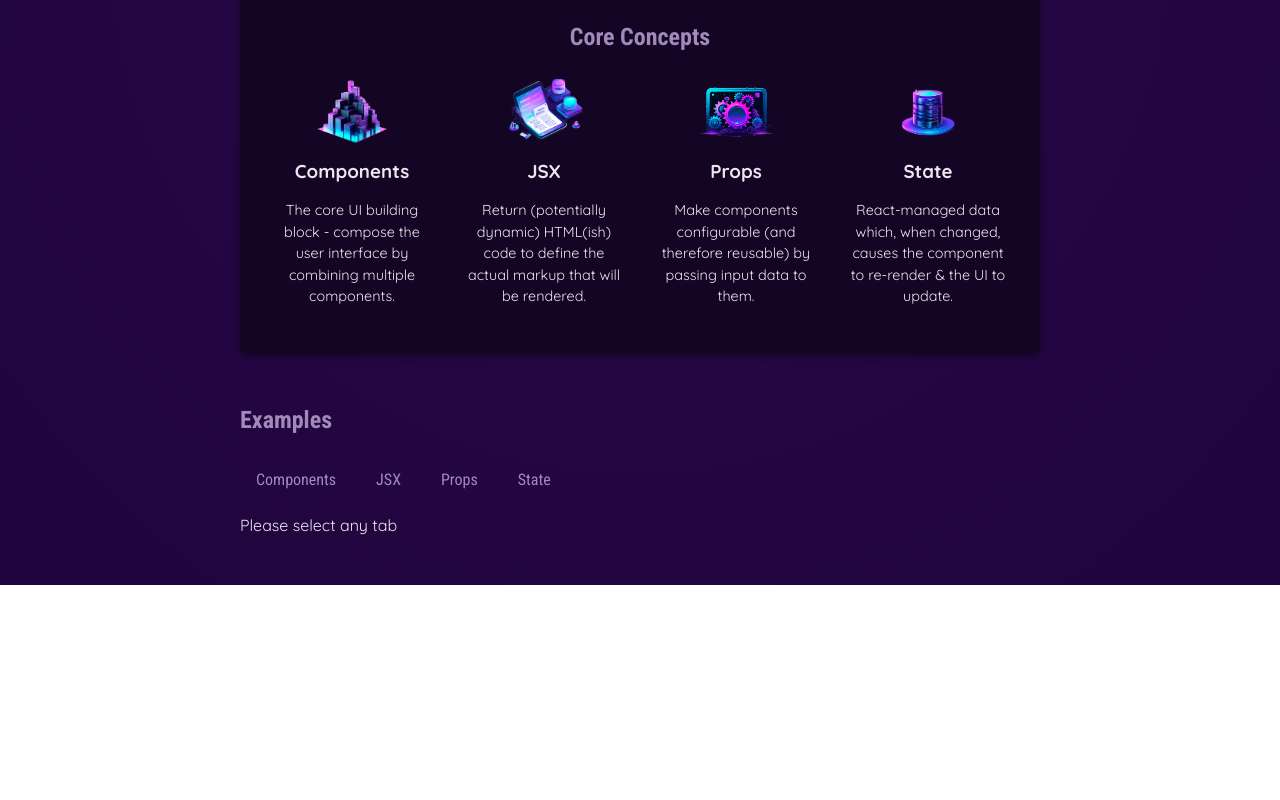
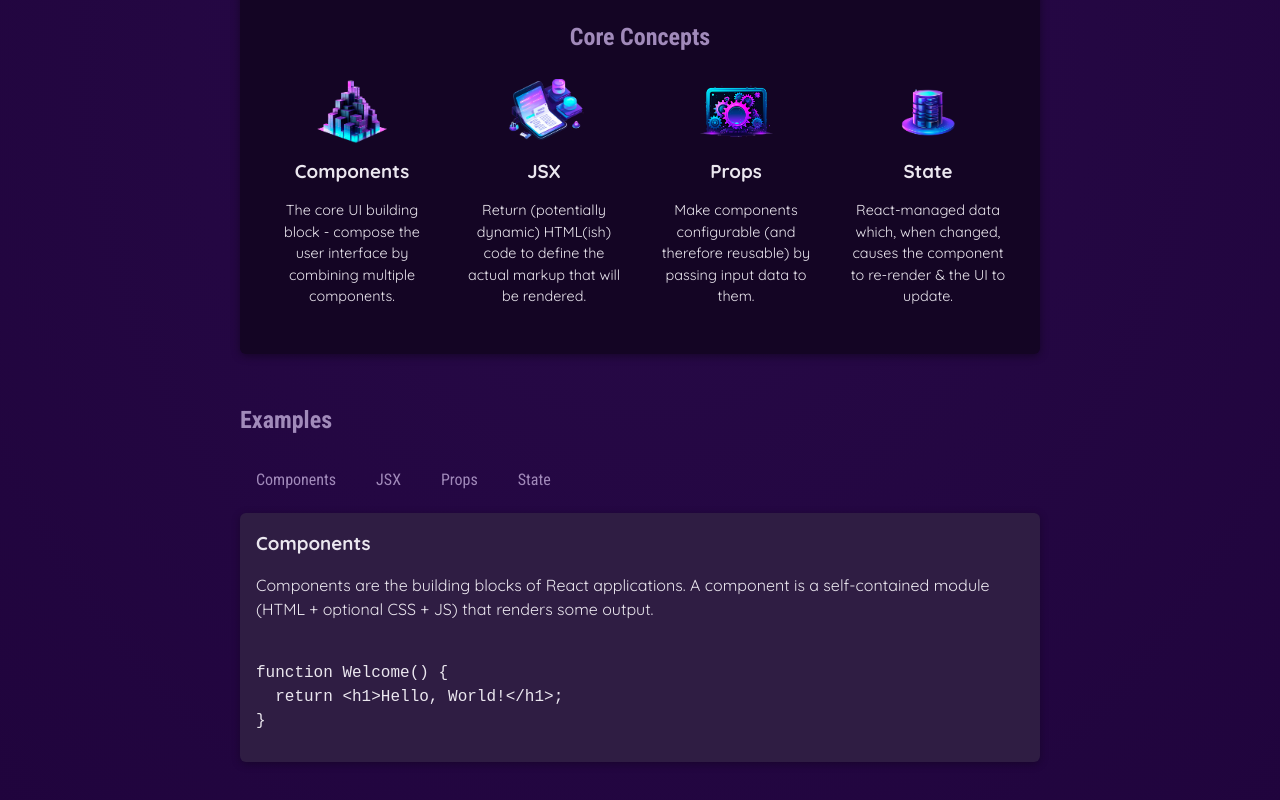
Before and after one commit to gaurav700/React_Essentals, a React (Create React App) app: page / in a window 1280 px wide. Shown: the part 709-1509 px from the top of the page. Before the commit the page ends 1294 px from the top, so only its background shows below. Built offline with nearby package versions, Linux system fonts and the light colour scheme.

Commit message:
implementing a dynamic state usecase

```diff
--- a/src/App2.js
+++ b/src/App2.js
@@ -1,11 +1,12 @@
-import { CORE_CONCEPTS } from "./data.js";
+import { CORE_CONCEPTS, EXAMPLES } from "./data.js";
 import { CoreConcepts } from "./CoreConcepts.js";
 import TabButton from "./TabButton.js";
 import { useState } from "react";
 export function App2() {
-  const [tabContent, setTabContent] = useState("Please select any tab");
+  const [tabContent, setTabContent] = useState(EXAMPLES.components);
+
   function handleSelect(contentType) {
-    setTabContent(contentType);
+    setTabContent(EXAMPLES[contentType]);
   }
   return (
     <div>
@@ -26,14 +27,20 @@
         <section id="examples">
           <h2>Examples</h2>
           <menu>
-            <TabButton onSelect={() => handleSelect("Components")}>
+            <TabButton onSelect={() => handleSelect("components")}>
               Components
             </TabButton>
-            <TabButton onSelect={() => handleSelect("JSX")}>JSX</TabButton>
-            <TabButton onSelect={() => handleSelect("Props")}>Props</TabButton>
-            <TabButton onSelect={() => handleSelect("State")}>State</TabButton>
+            <TabButton onSelect={() => handleSelect("jsx")}>JSX</TabButton>
+            <TabButton onSelect={() => handleSelect("props")}>Props</TabButton>
+            <TabButton onSelect={() => handleSelect("state")}>State</TabButton>
           </menu>
-          {tabContent}
+          <div id="tab-content">
+            <h3>{tabContent.title}</h3>
+            <p>{tabContent.description}</p>
+            <pre>
+              <code>{tabContent.code}</code>
+            </pre>
+          </div>
         </section>
       </main>
     </div>
--- a/src/data.js
+++ b/src/data.js
@@ -29,3 +29,54 @@
       "React-managed data which, when changed, causes the component to re-render & the UI to update.",
   },
 ];
+
+export const EXAMPLES = {
+  components: {
+    title: "Components",
+    description:
+      "Components are the building blocks of React applications. A component is a self-contained module (HTML + optional CSS + JS) that renders some output.",
+    code: `
+function Welcome() {
+  return <h1>Hello, World!</h1>;
+}`,
+  },
+  jsx: {
+    title: "JSX",
+    description:
+      "JSX is a syntax extension to JavaScript. It is similar to a template language, but it has full power of JavaScript (e.g., it may output dynamic content).",
+    code: `
+<div>
+  <h1>Welcome {userName}</h1>
+  <p>Time to learn React!</p>
+</div>`,
+  },
+  props: {
+    title: "Props",
+    description:
+      "Components accept arbitrary inputs called props. They are like function arguments.",
+    code: `
+function Welcome(props) {
+  return <h1>Hello, {props.name}</h1>;
+}`,
+  },
+  state: {
+    title: "State",
+    description:
+      "State allows React components to change their output over time in response to user actions, network responses, and anything else.",
+    code: `
+function Counter() {
+  const [isVisible, setIsVisible] = useState(false);
+
+  function handleClick() {
+    setIsVisible(true);
+  }
+
+  return (
+    <div>
+      <button onClick={handleClick}>Show Details</button>
+      {isVisible && <p>Amazing details!</p>}
+    </div>
+  );
+}`,
+  },
+};
```
